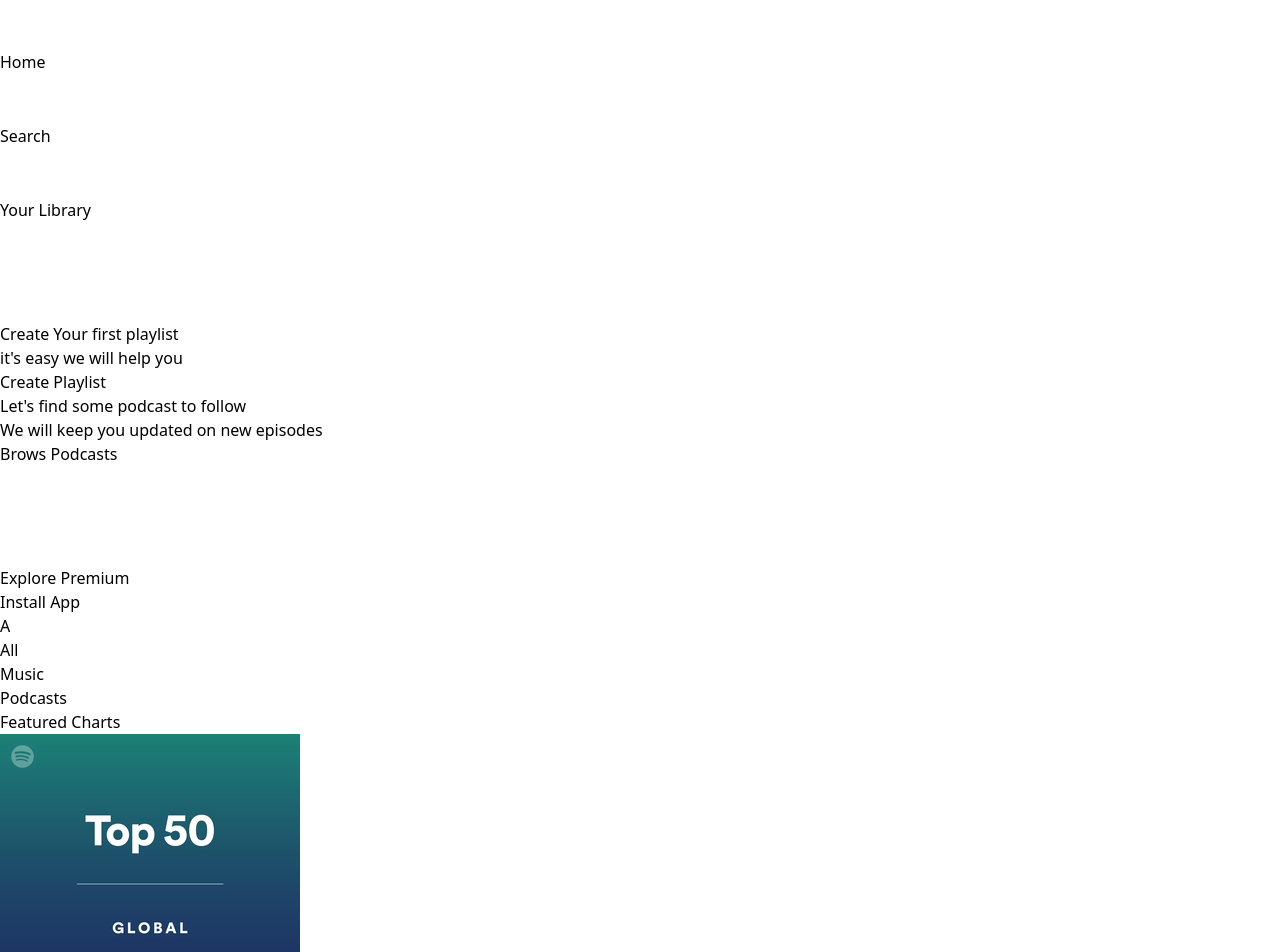
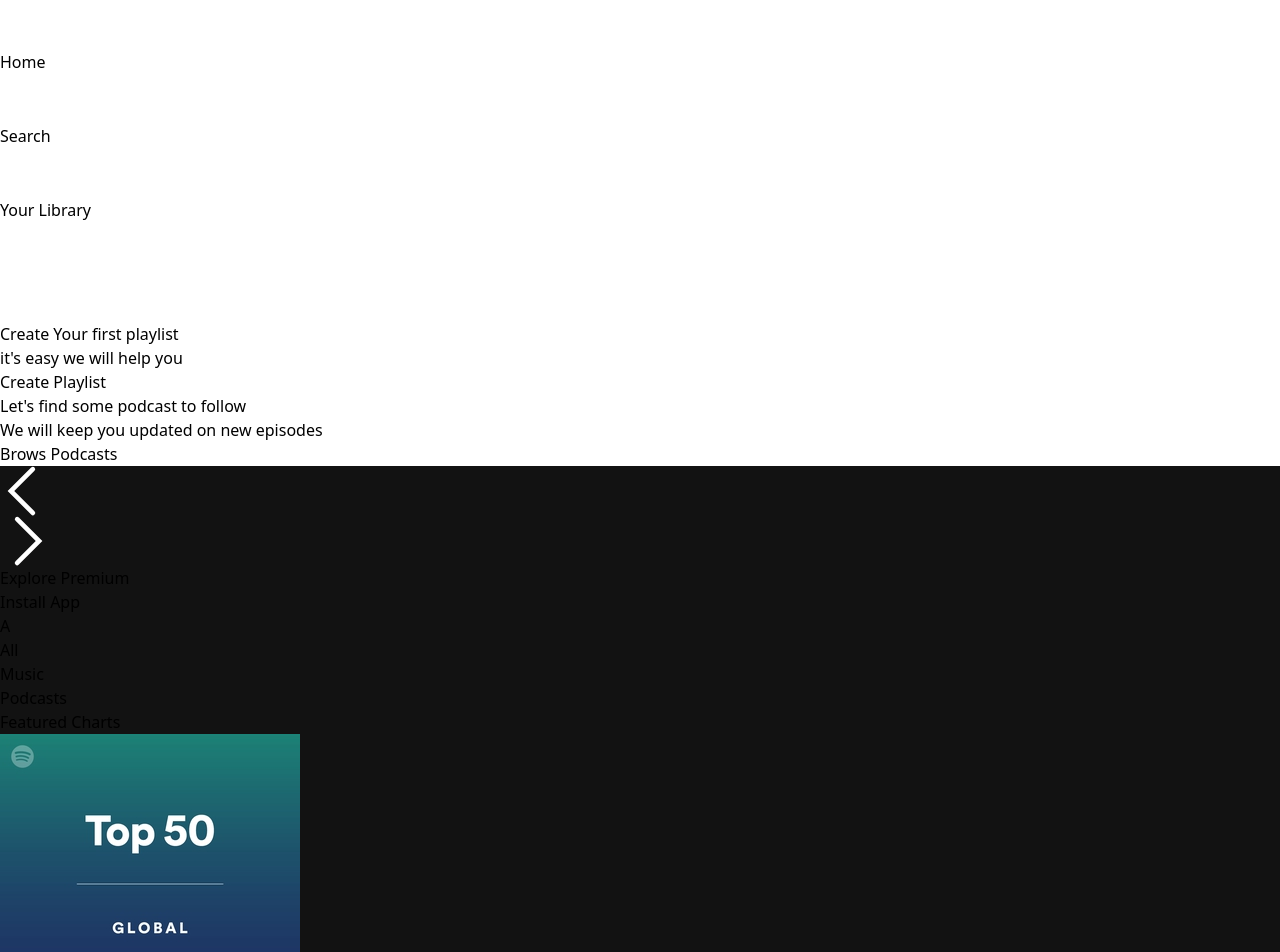
Before and after one commit to adityakkpk/Spotify-Clone, a React (Vite) app: page / in a window 1280 px wide. Shown: the top 952 px of the page. Built offline with nearby package versions, Linux system fonts and the light colour scheme.

Commit message:
Change the color theme based on the album

```diff
--- a/src/components/Display.jsx
+++ b/src/components/Display.jsx
@@ -1,17 +1,36 @@
-import React from 'react'
-import { Route, Routes } from 'react-router-dom'
-import DisplayHome from './DisplayHome'
-import DisplayAlbum from './DisplayAlbum'
+import React, { useEffect, useRef } from "react";
+import { Route, Routes, useLocation } from "react-router-dom";
+import DisplayHome from "./DisplayHome";
+import DisplayAlbum from "./DisplayAlbum";
+import { albumsData } from "../assets/frontend-assets/assets";
 
 const Display = () => {
+  const displayRef = useRef();
+  const location = useLocation();
+  const isAlbum = location.pathname.includes("album");
+  const albumId = isAlbum ? location.pathname.slice(-1) : "";
+  const bgColor = albumsData[Number(albumId)].bgColor;
+  console.log(bgColor);
+
+  useEffect(() => {
+    if(isAlbum) {
+      displayRef.current.style.background = `linear-gradient(${bgColor}, #121212)`;
+    } else {
+      displayRef.current.style.background = "#121212";
+    }
+  });
+
   return (
-    <div className='w-[100%] m-2 px-6 pt-4 rounded bg-[#121212] text-white overflow-auto lg:w-[75%] lg:ml-0'>
-        <Routes>
-            <Route path='/' element={<DisplayHome />} />
-            <Route path='/album/:id' element={<DisplayAlbum />} />
-        </Routes>
+    <div
+      ref={displayRef}
+      className="w-[100%] m-2 px-6 pt-4 rounded bg-[#121212] text-white overflow-auto lg:w-[75%] lg:ml-0"
+    >
+      <Routes>
+        <Route path="/" element={<DisplayHome />} />
+        <Route path="/album/:id" element={<DisplayAlbum />} />
+      </Routes>
     </div>
-  )
-}
+  );
+};
 
-export default Display
+export default Display;
```
